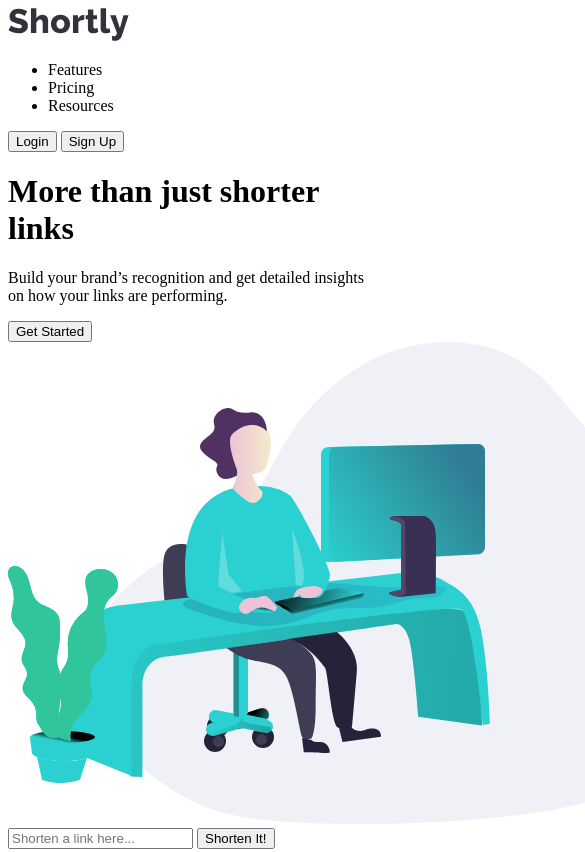
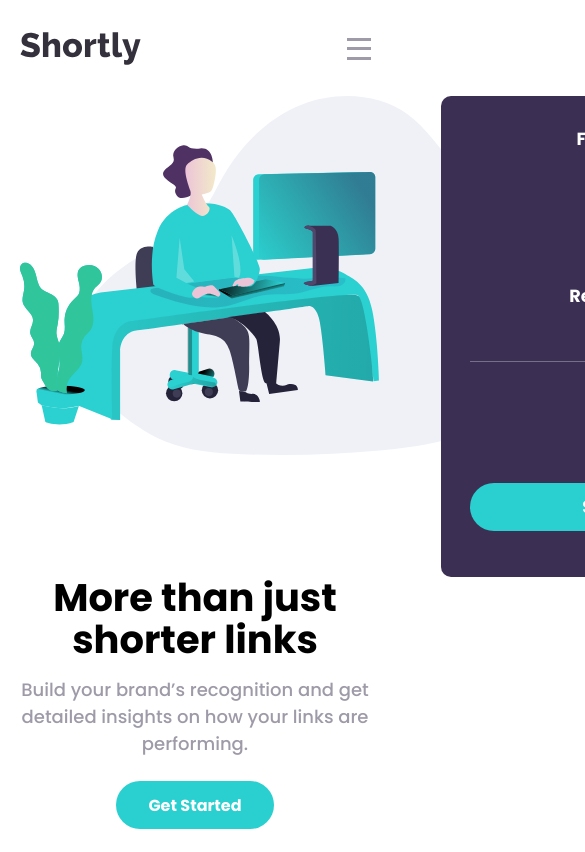
Before and after one commit to CarlosPujols/Link-Shortening-API-Landing-Page, a plain HTML site: page index.html in a window 390 px wide. Shown: the top 852 px of the page, 585 px wide, since content can reach past the window. Drawn offline with Linux system fonts and the light colour scheme.

Commit message:
Completed mobile design for header and main section, added menutoggle function on JS

```diff
--- a/app.js
+++ b/app.js
@@ -0,0 +1,5 @@
+const menuButton = document.getElementById('menu-btn');
+const navInfo = document.getElementById('nav-info');
+menuButton.addEventListener('click',() =>{
+    navInfo.classList.toggle('active-menu');
+})
--- a/index.html
+++ b/index.html
@@ -5,6 +5,13 @@
   <meta name="viewport" content="width=device-width, initial-scale=1.0"> <!-- displays site properly based on user's device -->
 
   <link rel="icon" type="image/png" sizes="32x32" href="./images/favicon-32x32.png">
+
+  <link rel="preconnect" href="https://fonts.googleapis.com">
+  <link rel="preconnect" href="https://fonts.gstatic.com" crossorigin>
+  <link href="https://fonts.googleapis.com/css2?family=Poppins:wght@500;700&display=swap" rel="stylesheet">
+
+
+  <link rel="stylesheet" href="styles.css">
 
   <title>Frontend Mentor | Shortly URL shortening API Challenge</title>
 
@@ -20,7 +27,7 @@
     <header class="header">
       <nav class="navigation">
         <img src="images/logo.svg" alt="logo" class="logo">
-        <div class="nav-info">
+        <div class="nav-info" id="nav-info">
           <ul class="nav-links">
             <li><a href="#"></a>Features</li>
             <li><a href="#"></a>Pricing</li>
@@ -31,7 +38,7 @@
             <button class="signup">Sign Up</button>
           </div>
         </div>
-        <div class="hamburger-menu">
+        <div class="hamburger-menu" id="menu-btn">
           <div class="line"></div>
           <div class="line"></div>
           <div class="line"></div>
@@ -82,7 +89,7 @@
     </section>
     <section class="boost-links">
       <h2>Boost your links today</h2>
-      <button class="get-started" id="get-started">Get Started</button>
+      <button class="get-started" id="get-started-2">Get Started</button>
     </section>
     <footer class="footer">
       <img src="images/logo.svg" alt="logo" class="footer-logo">
@@ -128,5 +135,6 @@
     Challenge by <a href="https://www.frontendmentor.io?ref=challenge" target="_blank">Frontend Mentor</a>.
     Coded by <a href="#">Your Name Here</a>.
   </div>
+  <script src="app.js"></script>
 </body>
 </html>
--- a/styles.css
+++ b/styles.css
@@ -0,0 +1,196 @@
+*{
+    margin: 0;
+    padding: 0;
+    box-sizing: border-box;
+}
+
+:root {
+    --cyan: hsl(180, 66%, 49%);
+    --dark-violet: hsl(257, 27%, 26%);
+    --red: hsl(0, 87%, 67%);
+    --gray: hsl(0, 0%, 75%);
+    --grayish-violet: hsl(257, 7%, 63%);
+    --very-dark-blue: hsl(255, 11%, 22%);
+    --very-dark-violet: hsl(260, 8%, 14%);
+}
+
+
+body, button, input{
+    font-family: 'Poppins', sans-serif;
+    font-weight: 500;
+}
+
+body li{
+    text-decoration: none;
+    list-style: none;
+}
+
+body h1, h2, h3, h4{
+    font-weight: 700;
+}
+
+body p{
+    font-size: 18px;
+}
+
+.global-container{
+    display: flex;
+    flex-direction: column;
+}
+
+.header{
+    margin-left: auto;
+    margin-right: auto;
+    width: 90%;
+    position: relative;
+    height: 64px;
+    margin-bottom: 32px;
+}
+
+.navigation{
+    display: flex;
+    flex-direction: row;
+    justify-content: space-between;
+    align-items: center;
+    margin-top: 32px;
+}
+
+.hamburger-menu{
+    width: 24px;
+    height: 22px;
+    display: flex;
+    flex-direction: column;
+    justify-content: space-between;
+}
+
+.nav-info{
+    background-color: var(--dark-violet);
+    position:absolute;
+    width: 90vw;
+    height: 57vh;
+    top: 96px;
+    z-index: 999;
+    display: flex;
+    flex-direction: column;
+    justify-content: space-around;
+    align-items: center;
+    border-radius: 10px;
+    left: 120%;
+    transition: left 0.5s linear;
+}
+
+.nav-links{
+    display: flex;
+    flex-direction: column;
+    justify-content: space-around;
+    align-items: center;
+    height: 60%;
+}
+
+.nav-links::after{
+    content: "";
+    width: 75vw;
+    height: 1px;
+    background-color: white;
+    display: block;
+    opacity: 30%;
+}
+
+.nav-links li{
+    color: white;
+    font-weight: 700;
+    font-size: 1.1rem;
+
+}
+
+.login-buttons{
+    display: flex;
+    flex-direction: column;
+    justify-content: space-around;
+    height: 40%;
+    padding-bottom: 16px;
+    margin-top: -16px;
+}
+
+.login-buttons button{
+    color: white;
+    border: none;
+    background-color: rgba(255, 255, 255, 0);
+    font-size: 1.1rem;
+    font-weight: 700;
+}
+
+.login-buttons button:nth-of-type(2){
+    background-color: var(--cyan);
+    width: 75vw;
+    height: 48px;
+    border-radius: 50px 50px 50px 50px;
+}
+
+.line{
+    width: 100%;
+    height: 3px;
+    background-color: var(--grayish-violet);
+}
+
+.main-content{
+    width: 90%;
+    margin-left: auto;
+    margin-right: auto;
+}
+
+.landing-statement{
+    position: relative;
+    height: 95vh;
+    margin-bottom: 64px;
+}
+
+.landing-statement img{
+    width: 140vw;
+    height: auto;
+    position: absolute;
+    top: 0;
+    z-index: 997;
+}
+
+.landing-statement-info{
+    position: absolute;
+    top:60%;
+}
+
+.landing-statement-info h1, .landing-statement-info p, .landing-statement-info button{
+    align-items: center;
+    margin-left: auto;
+    margin-right: auto;
+    text-align: center;
+}
+
+.landing-statement-info h1{
+    font-size: 2.4rem;
+    line-height: 2.6rem;
+    margin-bottom: 16px;
+}
+
+.landing-statement-info p{
+    color: var(--grayish-violet);
+    margin-bottom: 24px;
+}
+
+.get-started{
+    margin-left: auto;
+    margin-right: auto;
+    display: block;
+    border: none;
+    background-color: var(--cyan);
+    color: white;
+    height: 48px;
+    padding-left: 32px;
+    padding-right: 32px;
+    font-size: 16px;
+    font-weight: 700;
+    border-radius: 50px 50px 50px 50px;
+}
+
+.active-menu{
+    left: 0;
+}
```
